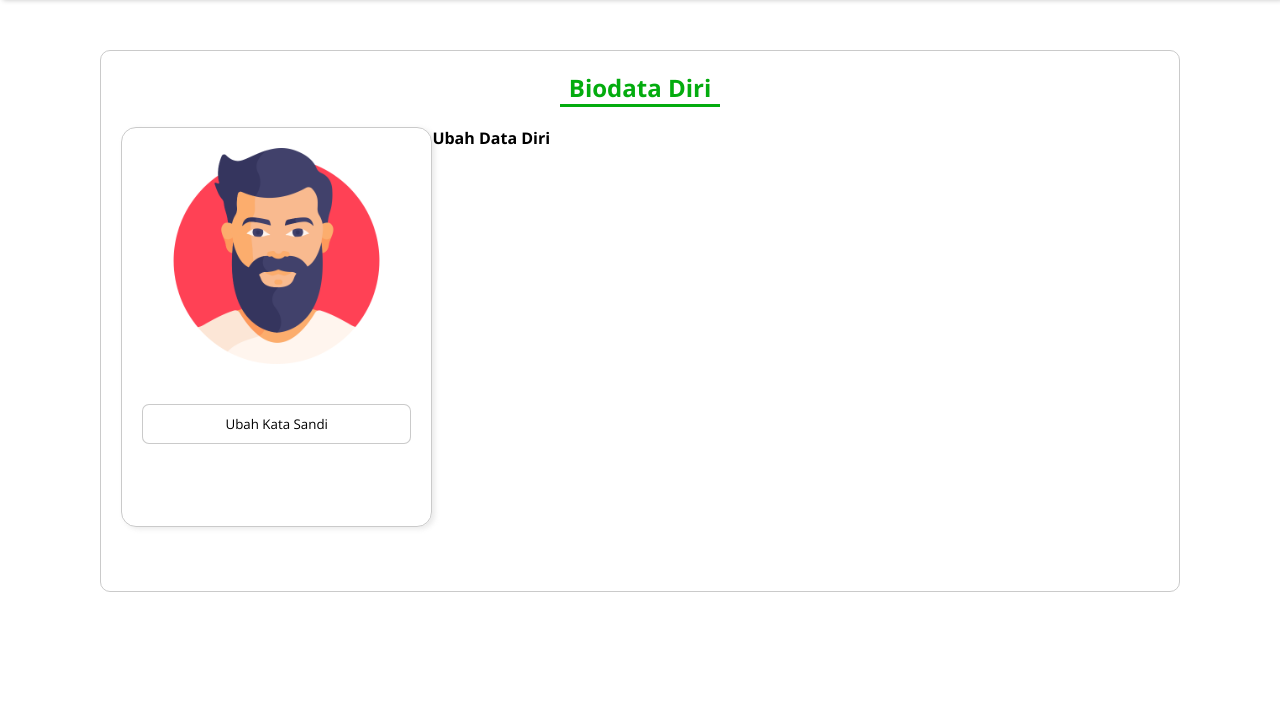
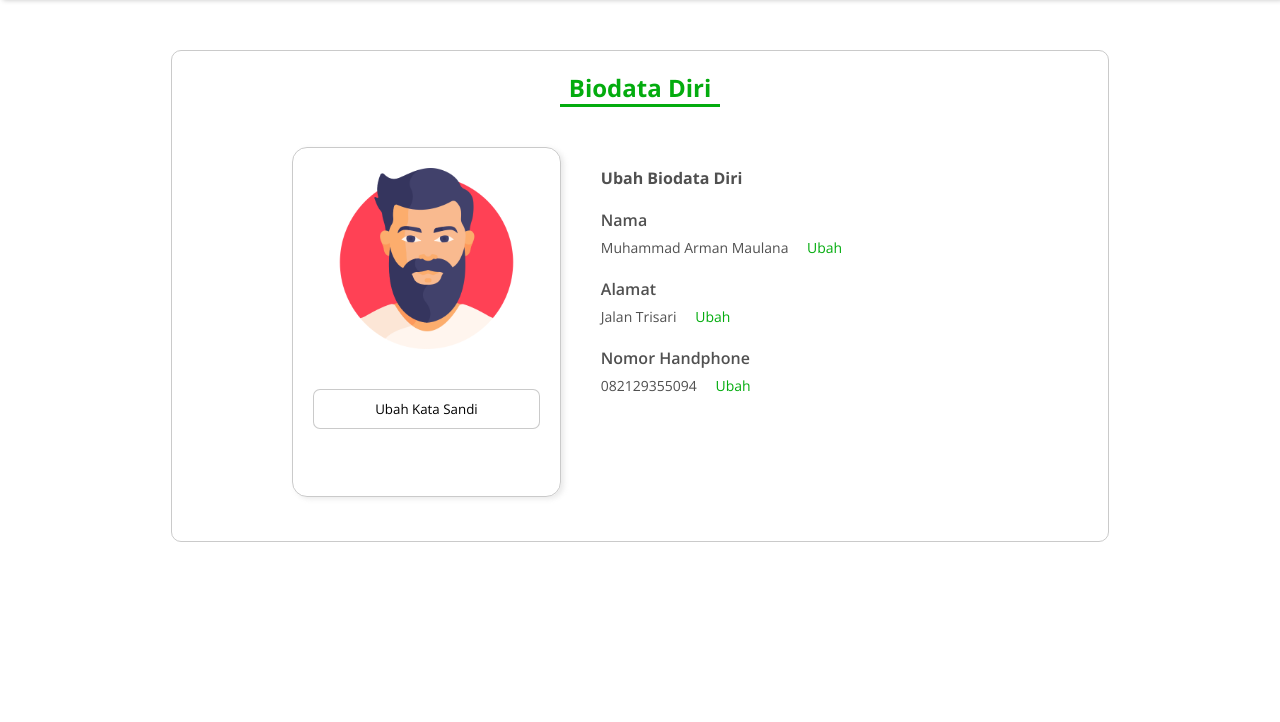
Before and after one commit to 2001arman/Tokopedia-PA, a PHP site: page /user-page/profile.html in a window 1280 px wide. Shown: the part 80-802 px from the top of the page. After the commit the page ends 622 px from the top, so only its background shows below. Run offline with PHP 8.4, Linux system fonts and the light colour scheme.

Commit message:
update tampilan profile

```diff
--- a/css/profile.css
+++ b/css/profile.css
@@ -1,42 +1,43 @@
-.container{
-    max-width: 100%;
-    height: 500px;
-    margin: 130px 100px;
+.container {
+  max-width: 70%;
+  height: 450px;
+  margin: 130px auto;
   border: 1px solid rgba(180, 180, 180, 0.7);
   border-radius: 10px;
   padding: 20px;
 }
 
-.judul{
+.judul {
   text-align: center;
-    margin: 0 auto 20px;
+  margin: 0 auto 40px;
   color: #03ac0e;
   border-bottom: 3px solid #03ac0e;
   width: 160px;
 }
 
-.konten{
+.konten {
   display: flex;
 }
 
-.kiri{
+.kiri {
   width: 30%;
-    height: 400px;
+  height: 350px;
   border: 1px solid rgba(180, 180, 180, 0.7);
   box-shadow: 3px 2px 5px rgba(184, 184, 184, 0.3);
   border-radius: 15px;
   padding: 20px;
   box-sizing: border-box;
+  margin-left: 100px;
 }
 
-.kiri .avatar{
+.kiri .avatar {
   display: block;
   background-size: cover;
   width: 80%;
   margin: 0 auto;
 }
 
-.kiri .password{
+.kiri .password {
   width: 100%;
   padding: 10px;
   margin-top: 40px;
@@ -45,3 +46,96 @@
   border: 1px solid rgba(180, 180, 180, 0.7);
   cursor: pointer;
 }
+
+.kanan {
+  margin-left: 20px;
+  padding: 20px;
+  color: rgb(80, 80, 80);
+}
+
+.kanan h4 {
+  color: rgb(80, 80, 80);
+}
+
+.kanan p {
+  font-weight: 600;
+  margin-top: 20px;
+  margin-bottom: 5px;
+}
+
+.kanan span {
+  font-size: 14px;
+}
+
+.kanan a {
+  display: inline-block;
+  text-decoration: none;
+  margin-left: 15px;
+  color: #03ac0e;
+}
+
+/* modal */
+/* The Modal (background) */
+.modal {
+  display: none; /* Hidden by default */
+  position: fixed; /* Stay in place */
+  z-index: 1; /* Sit on top */
+  left: 0;
+  top: 0;
+  width: 100%; /* Full width */
+  height: 100%; /* Full height */
+  overflow: auto; /* Enable scroll if needed */
+  background-color: rgb(0, 0, 0); /* Fallback color */
+  background-color: rgba(0, 0, 0, 0.4); /* Black w/ opacity */
+}
+
+/* Modal Content/Box */
+.modal-content {
+  background-color: #fefefe;
+  margin: 15% auto; /* 15% from the top and centered */
+  padding: 20px;
+  border: 1px solid #888;
+  width: 40%; /* Could be more or less, depending on screen size */
+  border-radius: 10px;
+}
+
+/* The Close Button */
+.close {
+  color: #aaa;
+  float: right;
+  font-size: 28px;
+  font-weight: bold;
+}
+
+.close:hover,
+.close:focus {
+  color: black;
+  text-decoration: none;
+  cursor: pointer;
+}
+
+.modal-content h3{
+    text-align: center;
+}
+
+.modal-content p{
+    margin-top: 20px;
+    margin-bottom: 10px;
+}
+
+.modal-content input{
+    width: 95%;
+    padding: 5px;
+}
+
+.modal-content button{
+    display: block;
+    margin: 15px auto;
+    padding: 10px;
+    border-radius:7px;
+    background-color: #b8b8b8;
+    color: black;
+    font-weight: 700;
+    border: none;
+    cursor: pointer;
+}
--- a/user-page/profile.html
+++ b/user-page/profile.html
@@ -1,15 +1,18 @@
 <!DOCTYPE html>
 <html lang="en">
   <head>
-    <meta charset="UTF-8">
-    <meta http-equiv="X-UA-Compatible" content="IE=edge">
-    <meta name="viewport" content="width=device-width, initial-scale=1.0">
+    <meta charset="UTF-8" />
+    <meta http-equiv="X-UA-Compatible" content="IE=edge" />
+    <meta name="viewport" content="width=device-width, initial-scale=1.0" />
     <link rel="stylesheet" href="../css/main-page.css" />
-    <link rel="stylesheet" href="../css/profile.css">
+    <link rel="stylesheet" href="../css/profile.css" />
     <!-- fonts -->
-    <link rel="preconnect" href="https://fonts.googleapis.com">
-    <link rel="preconnect" href="https://fonts.gstatic.com" crossorigin>
-    <link href="https://fonts.googleapis.com/css2?family=Open+Sans:wght@300;400;500;600;700;800&display=swap" rel="stylesheet">
+    <link rel="preconnect" href="https://fonts.googleapis.com" />
+    <link rel="preconnect" href="https://fonts.gstatic.com" crossorigin />
+    <link
+      href="https://fonts.googleapis.com/css2?family=Open+Sans:wght@300;400;500;600;700;800&display=swap"
+      rel="stylesheet"
+    />
     <title>Profile</title>
   </head>
   <body>
@@ -18,29 +21,55 @@
       <img src="../images/logo.png" alt="logo" class="logo" />
       <div class="jarak"></div>
       <div class="user">
-          <img src="../images/icon_cart.png" alt="keranjang">
-          <img src="../images/icon_bell.png" alt="keranjang">
-          <img src="../images/icon_email.png" alt="keranjang">
+        <img src="../images/icon_cart.png" alt="keranjang" />
+        <img src="../images/icon_bell.png" alt="keranjang" />
+        <img src="../images/icon_email.png" alt="keranjang" />
         <div class="divider"></div>
-          <img src="../images/icon_avatar.png" alt="avatar" class="avatar">
+        <img src="../images/icon_avatar.png" alt="avatar" class="avatar" />
         <span>Arman</span>
       </div>
     </div>
     <!-- akhir navbar -->
 
+    <!-- konten -->
     <div class="container">
       <div class="judul">
         <h2>Biodata Diri</h2>
       </div>
       <div class="konten">
         <div class="kiri">
-              <img src="../images/icon_avatar.png" alt="avatar" class="avatar">
-              <button class="password" >Ubah Kata Sandi</button>
+          <img src="../images/icon_avatar.png" alt="avatar" class="avatar" />
+          <button class="password">Ubah Kata Sandi</button>
         </div>
         <div class="kanan">
-              <h4>Ubah Data Diri</h4>
+          <h4>Ubah Biodata Diri</h4>
+          <p>Nama</p>
+          <span>Muhammad Arman Maulana <a href="#" id="myBtn">Ubah</a></span>
+          <p>Alamat</p>
+          <span>Jalan Trisari <a href="">Ubah</a></span>
+          <p>Nomor Handphone</p>
+          <span>082129355094 <a href="">Ubah</a></span>
         </div>
       </div>
     </div>
+    <!-- akhir konten -->
+
+    <!-- modal -->
+    <!-- The Modal -->
+    <div id="myModal" class="modal">
+      <!-- Modal content -->
+      <div class="modal-content">
+        <span class="close">&times;</span>
+        <h3>Ubah Nama</h3>
+        <p>Nama</p>
+        <form action="" method="post">
+          <input type="text" name="nama" id="nama"><br>
+          <button type="submit">Simpan</button>
+        </form>
+      </div>
+    </div>
+    <!-- akhir modal -->
+
+    <script src="profile.js"></script>
   </body>
 </html>
--- /dev/null
+++ b/user-page/profile.js
@@ -0,0 +1,25 @@
+// Get the modal
+var modal = document.getElementById("myModal");
+
+// Get the button that opens the modal
+var btn = document.getElementById("myBtn");
+
+// Get the <span> element that closes the modal
+var span = document.getElementsByClassName("close")[0];
+
+// When the user clicks on the button, open the modal
+btn.onclick = function () {
+  modal.style.display = "block";
+};
+
+// When the user clicks on <span> (x), close the modal
+span.onclick = function () {
+  modal.style.display = "none";
+};
+
+// When the user clicks anywhere outside of the modal, close it
+window.onclick = function (event) {
+  if (event.target == modal) {
+    modal.style.display = "none";
+  }
+};
```
Lines whose indentation alone changed are shown as unchanged.
